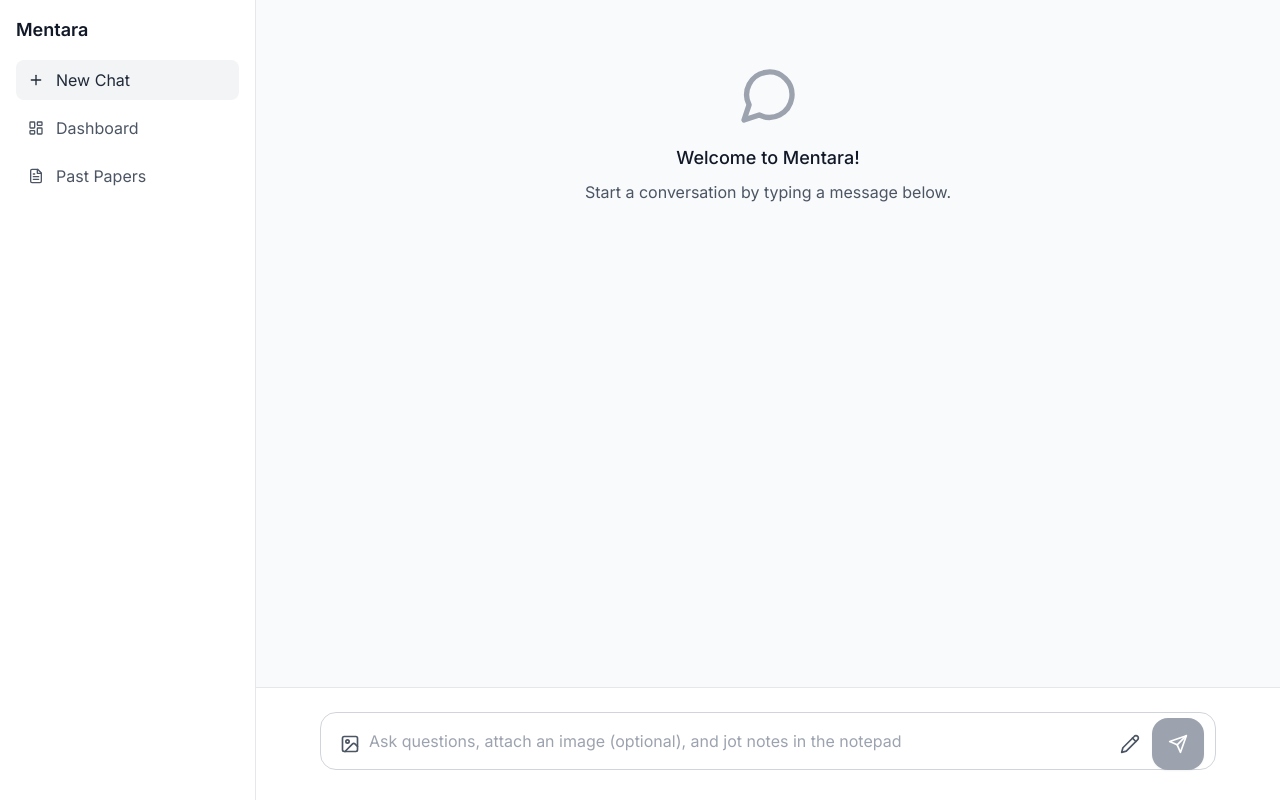
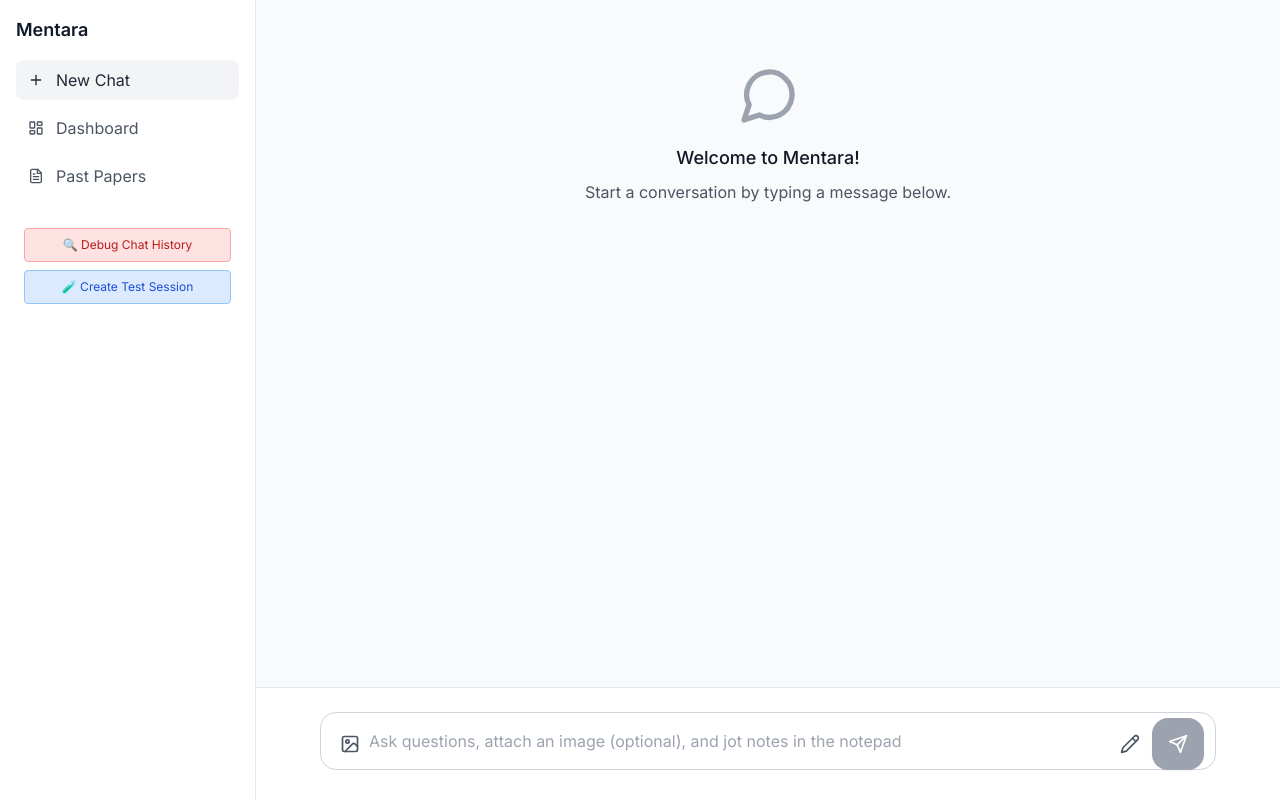
Before and after one commit to jack33wong/tutor, a Next.js app: page / in a window 1280 px wide. Built offline with nearby package versions, Linux system fonts and the light colour scheme.

Commit message:
Add debugging tools for chat history troubleshooting - Add debug button to show current state - Add test session creation button - Fix syntax error in debug logging

```diff
--- a/app/page.tsx
+++ b/app/page.tsx
@@ -230,6 +230,43 @@
 				<LeftSidebar onNewChat={createNewChat}>
 					{/* Chat History */}
 					<div className="flex-1 overflow-y-auto">
+						{/* Debug button */}
+						<div className="p-2 mb-2">
+							<button
+								onClick={() => {
+									console.log('=== DEBUG INFO ===');
+									console.log('Current chatSessions:', chatSessions);
+									console.log('Current session ID:', currentSessionId);
+									console.log('localStorage chatSessions:', localStorage.getItem('chatSessions'));
+									console.log('localStorage restoreSessionId:', localStorage.getItem('restoreSessionId'));
+									console.log('==================');
+								}}
+								className="w-full px-3 py-2 text-xs bg-red-100 text-red-700 rounded border border-red-300 hover:bg-red-200 mb-2"
+							>
+								🔍 Debug Chat History
+							</button>
+							<button
+								onClick={() => {
+									const testSession: ChatSession = {
+										id: 'test-' + Date.now(),
+										title: 'Test Chat ' + new Date().toLocaleTimeString(),
+										messages: [
+											{ role: 'assistant', content: 'This is a test message' },
+											{ role: 'user', content: 'Hello, this is a test' },
+											{ role: 'assistant', content: 'Great! The test is working.' }
+										],
+										timestamp: new Date()
+									};
+									console.log('Creating test session:', testSession);
+									setChatSessions(prev => [testSession, ...prev]);
+									setCurrentSessionId(testSession.id);
+								}}
+								className="w-full px-3 py-2 text-xs bg-blue-100 text-blue-700 rounded border border-blue-300 hover:bg-blue-200"
+							>
+								🧪 Create Test Session
+							</button>
+						</div>
+
 						{chatSessions.map((session, index) => (
 							<div key={session.id} className="mb-2">
 								<button
```
